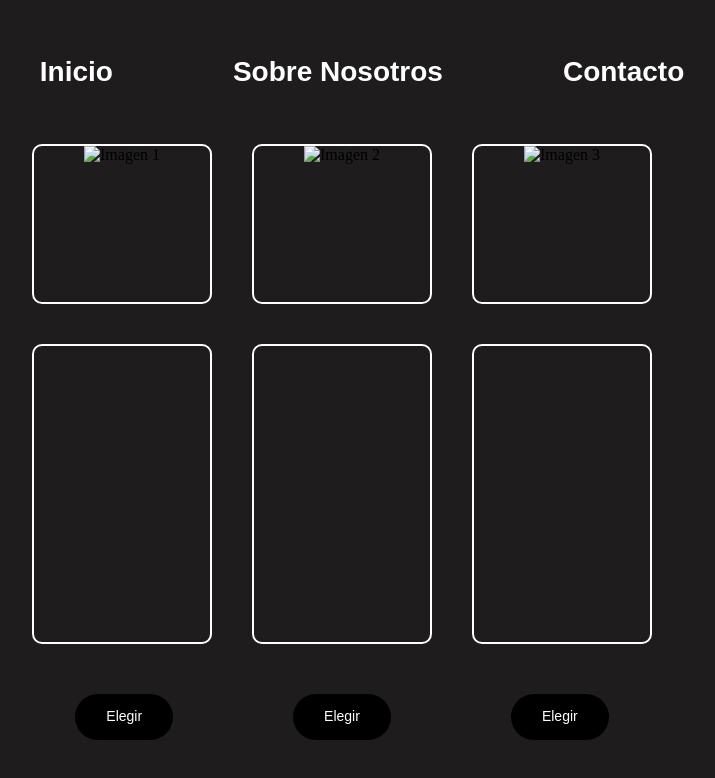
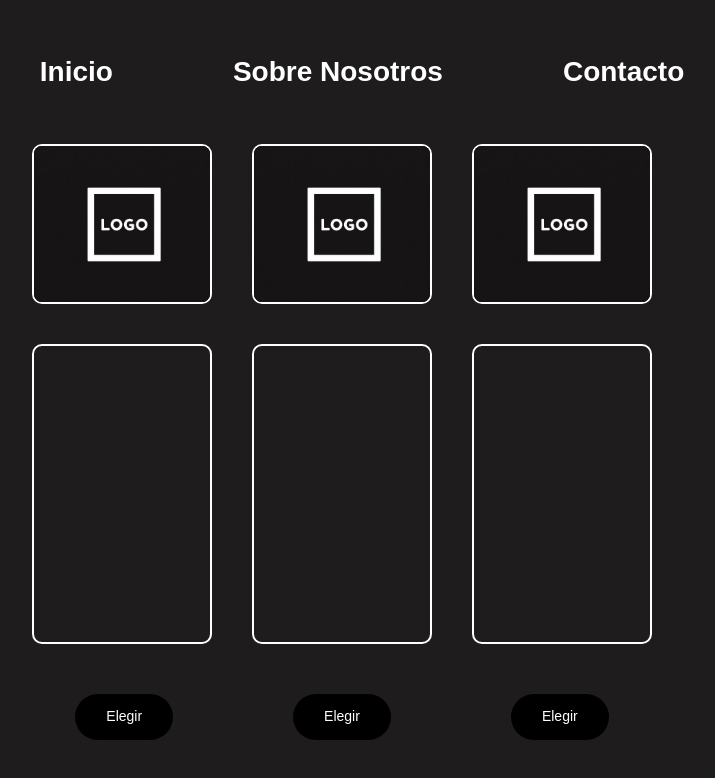
Before and after one commit to Eutanasi0/SevenDe, a website: page back/front/solicitud.html in a window 1280 px wide. Shown: the whole page, without its empty margins (298-1013 px from the left). Drawn offline with nearby package versions, Linux system fonts and the light colour scheme; the site is published under a folder, as on GitHub Pages, so addresses that start at the root find nothing; files whose address does not match are found by name; a web font is replaced by a local one.

Commit message:
arreglado

```diff
--- a/back/front/solicitud.html
+++ b/back/front/solicitud.html
@@ -185,7 +185,7 @@
             <header>
                 <nav>
                     <ul>
-                        <li><a href="/back/front/files/index.html">Inicio</a></li>
+                        <li><a href="index.html">Inicio</a></li>
                         <li><a href="#">Sobre Nosotros</a></li>
                         <li><a href="#">Contacto</a></li>
 
@@ -197,15 +197,15 @@
         <div class="cuadrados-container">
 
             <div class="cuadrado">
-                <img src="/back/front/img/OIG1.jpeg" alt="Imagen 1">
+                <img src="OIG1.jpeg" alt="Imagen 1">
             </div>
 
             <div class="cuadrado">
-                <img src="/back/front/img/OIG1.jpeg" alt="Imagen 2">
+                <img src="OIG1.jpeg" alt="Imagen 2">
             </div>
 
             <div class="cuadrado">
-                <img src="/back/front/img/OIG1.jpeg" alt="Imagen 3">
+                <img src="OIG1.jpeg" alt="Imagen 3">
             </div>
         </div>
 
```
Also changed, not shown: back/front/index.html (+1 -1 lines), back/front/OIG1.jpeg (renamed from back/front/img/OIG1.jpeg), back/front/Removal-172.png (renamed from back/front/img/Removal-172.png), back/front/sevende.jpeg (renamed from back/front/img/sevende.jpeg).
